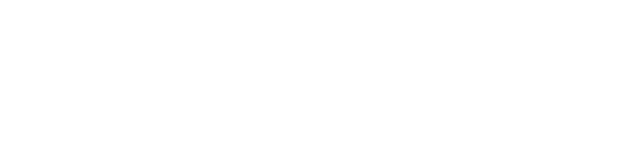
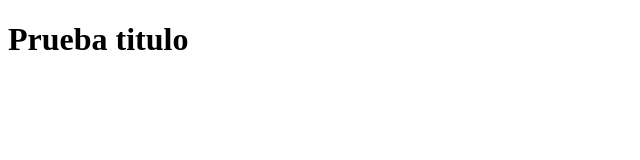
Before and after one commit to barrcarlos/Clase-1, a plain HTML site: page index.html in a window 1280 px wide. Shown: the whole page, without its empty margins (0-640 px from the left). Drawn offline with Linux system fonts and the light colour scheme.

Commit message:
h1 prueba

```diff
--- a/index.html
+++ b/index.html
@@ -7,6 +7,7 @@
     <title>Clase 1</title>
 </head>
 <body>
+    <h1>Prueba titulo</h1>
 
 </body>
 </html>
```
